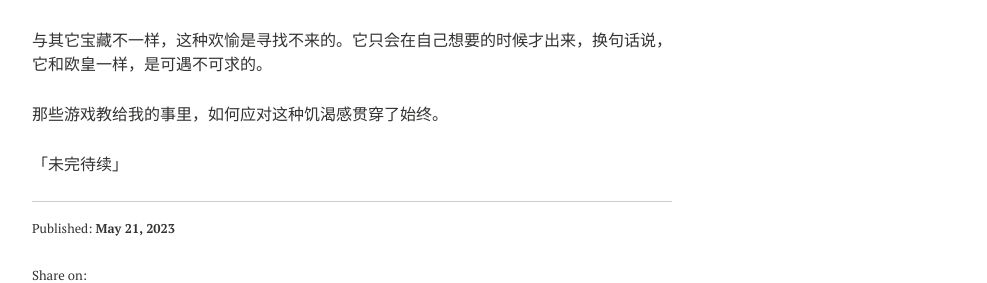
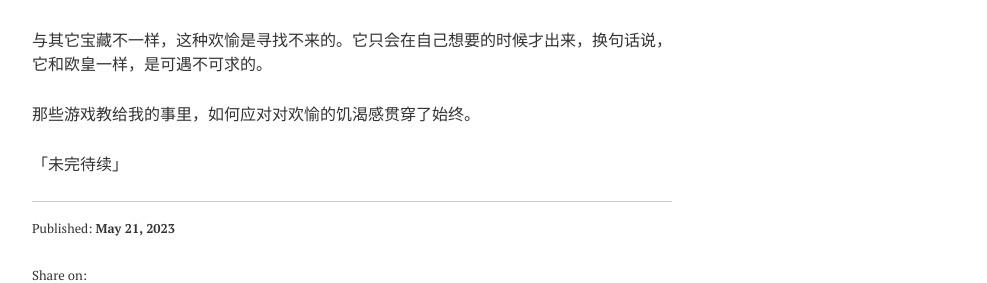
Before and after one commit to jarynzhang/jarynzhang.github.io, a Jekyll site: the page built from _posts/2023-05-21-游戏人生.md, in a window 1280 px wide and 900 px high, scrolled down 2813 px. Shown: the part 292-575 px from the top of the window, without its empty margins (288-1275 px from the left). Built offline with Jekyll 4.4.1, drawn with Linux system fonts in a browser that asks for light colours; nearby versions of some CDN libraries; our own code applies the rules of GitHub Pages for plain Markdown files.

Commit message:
Update 2023-05-21-游戏人生.md

```diff
--- a/_posts/2023-05-21-游戏人生.md
+++ b/_posts/2023-05-21-游戏人生.md
@@ -104,7 +104,7 @@ excerpt: let's rock and play
 
 
 
-那些游戏教给我的事里，如何应对这种饥渴感贯穿了始终。
+那些游戏教给我的事里，如何应对对欢愉的饥渴感贯穿了始终。
 
 
 
```
